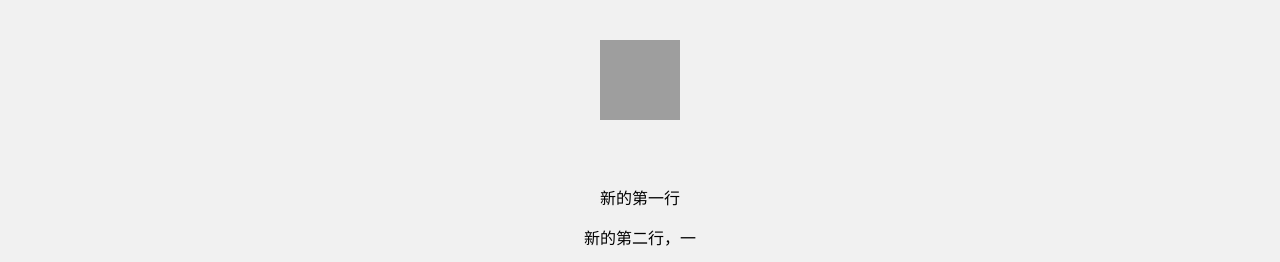
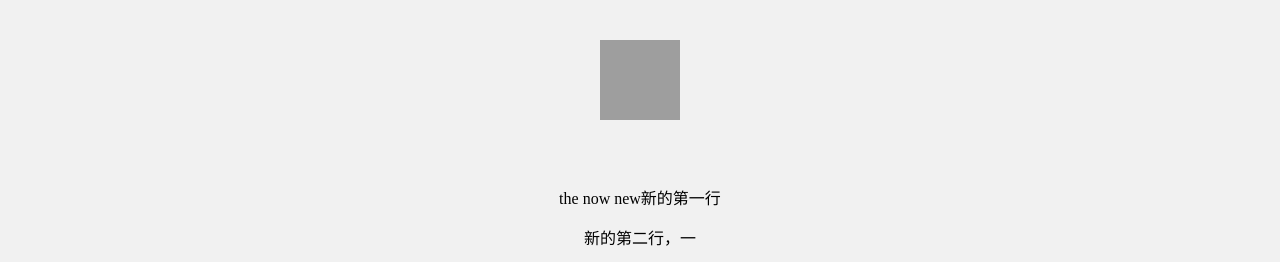
Before and after one commit to Cocycola/re01-one, a plain HTML site: page new.html in a window 1280 px wide. Shown: the top 262 px of the page. Drawn offline with Linux system fonts and the light colour scheme; grey boxes are pictures that could not be loaded.

Commit message:
Update new.html

```diff
--- a/new.html
+++ b/new.html
@@ -25,7 +25,7 @@
       padding: 15px;
       line-height: 1.7'
       ">
-      <p>新的第一行</p>
+      <p>the now  new新的第一行</p>
       <p>新的第二行，一</p>
       <p>可以添加图片、视频等</p>
     </div>
```
